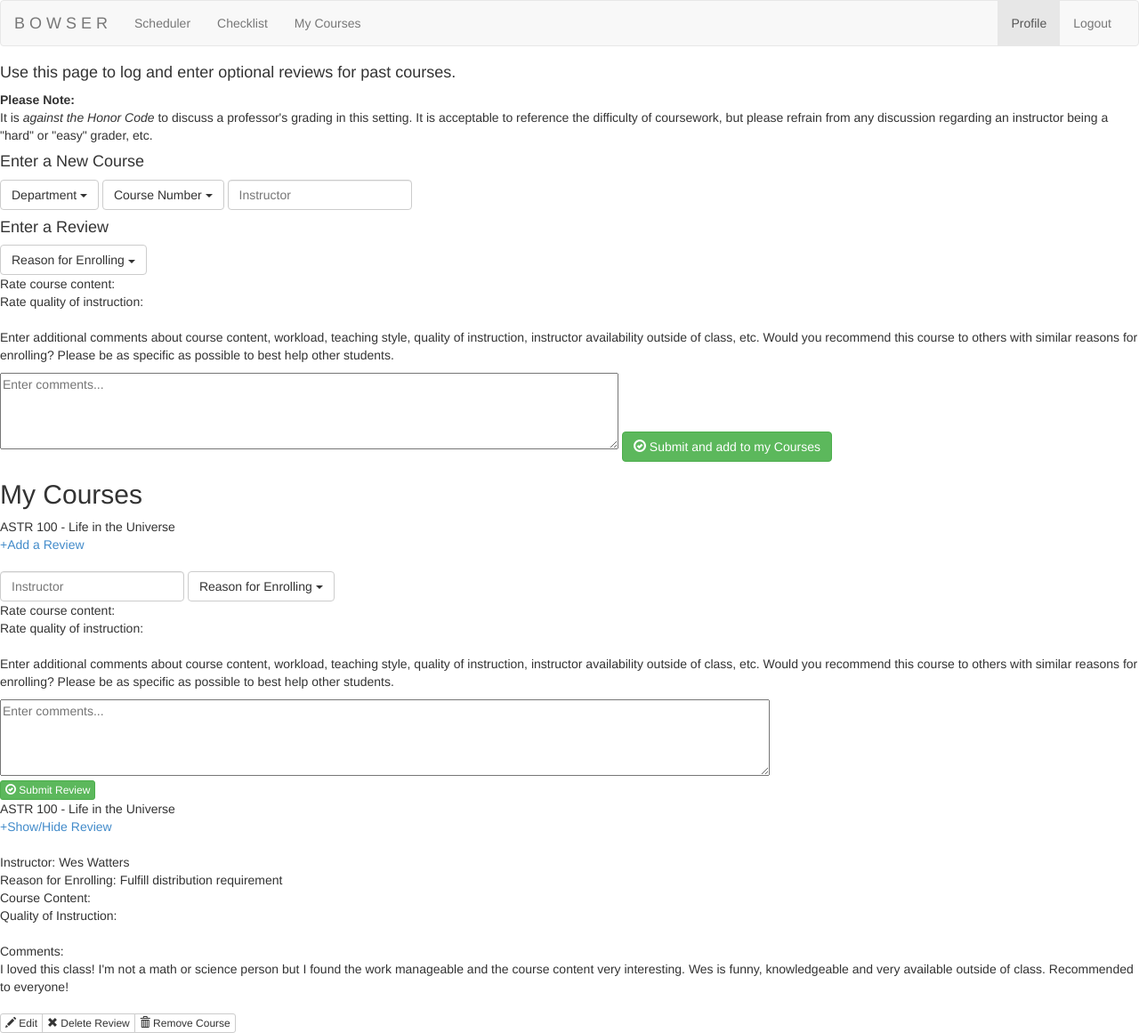
After one commit to lilsplat/bowser, a Django app: page /courses/mycourses/ in a window 1280 px wide. The commit adds this page. Shown: the whole page at 89% size. Run offline with Django 3.2, Linux system fonts and the light colour scheme; parts of the project's set-up code (start-up, migrations or seed data) failed here and were passed over; some libraries are stand-ins or nearby versions.

Commit message:
Added mycourses page

```diff
--- a/bowser/templates/courses/index.html
+++ b/bowser/templates/courses/index.html
@@ -3,8 +3,8 @@
 <html lang="en">
 <head>
     <link href="//maxcdn.bootstrapcdn.com/bootstrap/3.2.0/css/bootstrap.min.css" rel="stylesheet">
-    <link rel="stylesheet" type="text/css" href="../../static/css/genericstyling.css">
-    <link rel="stylesheet" type="text/css" href="../../static/css/indexstyle.css" >
+    <link rel="stylesheet" type="text/css" href="../static/css/genericstyling.css">
+    <link rel="stylesheet" type="text/css" href="../static/css/indexstyle.css" >
 
 	<title>Bowser Home</title>
 
@@ -33,7 +33,7 @@
       <ul class="nav navbar-nav">
 		<li><a href="#">Scheduler</a><li>
 		<li><a href="#">Checklist</a><li>
-		<li><a href="#">My Courses</a></li>
+		<li><a href="/courses/mycourses">My Courses</a></li>
       </ul>
       <ul class="nav navbar-nav navbar-right">
 		<li class="active"><a href="profile.html">Profile</a></li>
--- /dev/null
+++ b/bowser/templates/courses/mycourses.html
@@ -0,0 +1,338 @@
+
+<!DOCTYPE html>
+<html lang="en">
+<head>
+<meta charset="utf-8">
+    <link href="//maxcdn.bootstrapcdn.com/bootstrap/3.2.0/css/bootstrap.min.css" rel="stylesheet">
+    <link rel="stylesheet" href="/static/bootstrap-3.2.0-dist/css/bootstrap.css">
+    <link rel="stylesheet" type="text/css" href="/static/genericstyling.css">
+    <link rel="stylesheet" type="text/css" href="/static/mycoursesstyle.css" >
+	<title>My Courses</title>
+
+</head>
+
+<body>
+
+<div id="allcontent">
+
+<nav class="navbar navbar-default" role="navigation">
+  <div class="container-fluid">
+    <!-- Brand and toggle get grouped for better mobile display -->
+    <div class="navbar-header">
+      <button type="button" class="navbar-toggle" data-toggle="collapse" data-target="#bs-example-navbar-collapse-1">
+        <span class="sr-only">Toggle navigation</span>
+        <span class="icon-bar"></span>
+        <span class="icon-bar"></span>
+        <span class="icon-bar"></span>
+      </button>
+      <a class="navbar-brand" href="#">B O W S E R</a>
+    </div>
+
+    <!-- Collect the nav links, forms, and other content for toggling -->
+	<!-- TODO: Add actual links to the nav bar! -->
+	<div class="collapse navbar-collapse" id="bs-example-navbar-collapse-1">
+      <ul class="nav navbar-nav">
+		<li><a href="#">Scheduler</a><li>
+		<li><a href="#">Checklist</a><li>
+		<li><a href="#">My Courses</a></li>
+      </ul>
+      <ul class="nav navbar-nav navbar-right">
+		<li class="active"><a href="profile.html">Profile</a></li>
+		<li><a href="#">Logout</a></li>
+     </ul>
+    </div><!-- /.navbar-collapse -->
+  </div><!-- /.container-fluid -->
+</nav>
+
+ <div class="pagecontent">
+
+ <h4> Use this page to log and enter optional reviews for past courses. </h4>
+
+
+  <!--~~~~~~~~~~~~~~~~~~~~~Honor Code callout-->
+ <!--source: www.css3-generator.weebly.com-->
+
+ <div class="bubble">
+ <p> <strong>Please Note:
+ <br></strong> It is <em>against the Honor Code</em> to discuss
+ a professor's grading in this setting.  It is acceptable to reference the difficulty of
+ coursework, but please refrain from any discussion regarding an instructor being a
+ "hard" or "easy" grader, etc.</div>
+
+
+ <!--~~~~~~~~~~~~~~~~~~~~~Enter a New Course Box-->
+
+ 		<div id="new_course_entry" class="rounded_div">
+
+ 		<h4> Enter a New Course </h4>
+
+ 		<form class="form-inline" role="form">
+
+ 			<!-- Department dropdown -->
+			<div class="btn-group">
+  			<button type="button" class="btn btn-default dropdown-toggle" data-toggle="dropdown">
+    			Department <span class="caret"></span>
+  			</button>
+  			<ul class="dropdown-menu" role="menu">
+    			<li><a href="#">Action</a></li>
+    			<li><a href="#">Another action</a></li>
+    			<li><a href="#">Something else here</a></li>
+  			</ul>
+  			</div>
+
+
+   			<!-- Course dropdown -->
+
+			<div class="btn-group">
+  			<button type="button" class="btn btn-default dropdown-toggle" data-toggle="dropdown">
+    			Course Number <span class="caret"></span>
+  			</button>
+  			<ul class="dropdown-menu" role="menu">
+    			<li><a href="#">Action</a></li>
+    			<li><a href="#">Another action</a></li>
+    			<li><a href="#">Something else here</a></li>
+  			</ul>
+			</div>
+
+
+			<!--Professor Input-->
+        		<div class="form-group">
+            	<input type="text" class="form-control" id="new_course_prof_input"
+            	placeholder="Instructor">
+        		</div>
+
+        </form>
+
+        <h4>Enter a Review</h4>
+
+        <form class="form-inline" role="form">
+
+        	<!--Reason for Enrolling dropdown-->
+        	<div class="btn-group">
+  			<button type="button" class="btn btn-default dropdown-toggle" data-toggle="dropdown">
+    			Reason for Enrolling <span class="caret"></span>
+  			</button>
+  			<ul class="dropdown-menu" role="menu">
+    			<li><a href="#">Fulfill major/minor requirement</a></li>
+    			<li><a href="#">Fulfill distribution requirement</a></li>
+    			<li><a href="#">Elective/personal enrichment</a></li>
+  			</ul>
+			</div>
+
+			<div class="ratings"> Rate course content:
+
+			<!--
+			<div class="starRate">
+				<div>Currently rated: 3 stars<b></b></div>
+					<ul>
+						<li><a href="#"><span>Excellent</span></a></li>
+						<li><a href="#"><span>Good</span></a></li>
+						<li><a href="#"><span>Fair</span><b></b></a></li>
+						<li><a href="#"><span>Poor</span></a></li>
+						<li><a href="#"><span>Very Poor</span></a></li>
+					</ul>
+				</div>
+				-->
+			</div>
+
+
+			<div class="ratings">Rate quality of instruction:
+
+			<!--
+			<div class="starRate">
+				<div>Currently rated: 3 stars<b></b></div>
+					<ul>
+						<li><a href="#"><span>Excellent</span></a></li>
+						<li><a href="#"><span>Good</span></a></li>
+						<li><a href="#"><span>Fair</span><b></b></a></li>
+						<li><a href="#"><span>Poor</span></a></li>
+						<li><a href="#"><span>Very Poor</span></a></li>
+					</ul>
+				</div>
+				-->
+			</div>
+
+		</form>
+
+        	<br>
+
+        	<p> Enter additional comments about course content, workload, teaching style,
+        	quality of instruction, instructor availability outside of class, etc.
+        	Would you recommend this course to others with similar reasons for enrolling?
+        	Please be as specific as possible to best help other students.
+
+        	<form action="demo_form.asp" class="usrform">
+			</form>
+				<textarea id="comments" rows="4" cols="83" placeholder="Enter comments..."
+				name="comment" class="paragraphtextinput" form="usrform"></textarea>
+
+				<a href="#" class="btn btn-primary btn-success add_review_submit">
+				<span class="glyphicon glyphicon-ok-circle"></span>
+				Submit and add to my Courses</a>
+
+        <!--	<a class="btn btn-primary btn-lg" id="greensubmit"
+        	role="button">Submit and add to My Courses</a> -->
+ </div> <!--/new-course-entry-->
+
+
+
+
+ <!--~~~~~~~~~~~~~~~~~~~~~My courses-->
+
+ <div id="my_courses">
+
+ <h2> My Courses </h2>
+
+ 	<!--~~~~~~~~~~~~~This is the appearance for a student's course with no review added-->
+
+ 	<div class="added_course_without_review">
+
+ 	<span class="course_title"> ASTR 100 - Life in the Universe </span>
+ 		<!--Add a Review toggle button-->
+ 		<br> <a href="#"><span class="add_review_toggle">+Add a Review</span></a>
+
+
+
+ 		<!--~~~~~~~~~~~~~~~~~~~~~Toggle form to Add review to an existing course-->
+
+ 	<div class="show_hide_add_review_toggle">
+
+ 		<form class="form-inline" role="form">
+
+ 			<!--Professor Input-->
+        		<br><div class="form-group">
+            	<input type="text" class="form-control" id="add_review_prof_input"
+            	placeholder="Instructor">
+        		</div>
+
+
+        	<!--Reason for Enrolling dropdown-->
+        	<div class="btn-group">
+  			<button type="button" class="btn btn-default dropdown-toggle" data-toggle="dropdown">
+    			Reason for Enrolling <span class="caret"></span>
+  			</button>
+  			<ul class="dropdown-menu" role="menu">
+    			<li><a href="#">Fulfill major/minor requirement</a></li>
+    			<li><a href="#">Fulfill distribution requirement</a></li>
+    			<li><a href="#">Elective/personal enrichment</a></li>
+  			</ul>
+			</div>
+
+			<div class="ratings"> Rate course content:
+
+			<!--
+			<div class="starRate">
+				<div>Currently rated: 3 stars<b></b></div>
+					<ul>
+						<li><a href="#"><span>Excellent</span></a></li>
+						<li><a href="#"><span>Good</span></a></li>
+						<li><a href="#"><span>Fair</span><b></b></a></li>
+						<li><a href="#"><span>Poor</span></a></li>
+						<li><a href="#"><span>Very Poor</span></a></li>
+					</ul>
+				</div>
+				-->
+			</div>
+
+
+			<div class="ratings">Rate quality of instruction:
+
+			<!--
+			<div class="starRate">
+				<div>Currently rated: 3 stars<b></b></div>
+					<ul>
+						<li><a href="#"><span>Excellent</span></a></li>
+						<li><a href="#"><span>Good</span></a></li>
+						<li><a href="#"><span>Fair</span><b></b></a></li>
+						<li><a href="#"><span>Poor</span></a></li>
+						<li><a href="#"><span>Very Poor</span></a></li>
+					</ul>
+				</div>
+				-->
+			</div>
+
+		</form>
+
+        	<br>
+
+        	<p> Enter additional comments about course content, workload, teaching style,
+        	quality of instruction, instructor availability outside of class, etc.
+        	Would you recommend this course to others with similar reasons for enrolling?
+        	Please be as specific as possible to best help other students.
+
+        	<form action="demo_form.asp" class="usrform">
+			</form>
+				<textarea id="add_comments" rows="4" cols="104" placeholder="Enter comments..."
+				name="comment" class="paragraphtextinput" form="usrform"></textarea>
+
+        	<br> <a href="#" class="btn btn-xs btn-success add_review_submit">
+        	<span class="glyphicon glyphicon-ok-circle"></span> Submit Review</a>
+
+ 	</div> <!--/show_hide_add_review_toggle-->
+
+ 	</div> <!--/addedcoursewithoutreview-->
+
+
+ 	<!--~~~~~~~~~~~~~~~~~~~~~This is the appearance for a student's course WITH a review added-->
+
+ 	<div class="added_course_with_review">
+
+ 	<span class="course_title"> ASTR 100 - Life in the Universe </span>
+
+ 	<!--Show Review toggle button-->
+ 		<br> <a href="#"><span class="show_review_toggle">+Show/Hide Review</span></a>
+
+ 	<!--~~~~~~~~~~~~~~~~~~~~~Toggle to show/hide course review-->
+
+
+ 	<div class="show_hide_entered_review_toggle">
+ 	<br>Instructor: <span class="entered_instructor"> Wes Watters </span> <br>
+ 	Reason for Enrolling: <span class="entered_reason"> Fulfill distribution requirement </span>
+ 	<br>Course Content: <span class="entered_course_stars"></span><br>
+ 	Quality of Instruction: <span class="entered_instruction_stars"></span>
+ 	<br>
+ 	<br>
+ 	Comments: <br><span class="entered_comments">I loved this class!  I'm not a math or science
+ 	person but I found the work manageable and the course content very interesting.  Wes is
+ 	funny, knowledgeable and very available outside of class.  Recommended to everyone!</span>
+
+
+ 	<!--Edit and Delete Review Buttons-->
+ 	<br>
+ 	<br>
+ 	<div class="btn-group" id="edit_and_delete_buttons">
+
+ 	<a href="#" class="btn btn-xs btn-default edit_review_submit">
+ 	<span class="glyphicon glyphicon-pencil"></span> Edit </a>
+
+ 	<a href="#" class="btn btn-xs btn-default">
+ 	<span class="glyphicon glyphicon-remove"></span> Delete Review</a>
+
+ 	<a href="#" class="btn btn-xs btn-default edit_review_submit">
+ 	<span class="glyphicon glyphicon-trash"></span> Remove Course </a>
+
+ 	</div> <!--/btn-group-->
+
+ 	</div> <!--/show_hide_entered_review_toggle-->
+
+
+ 	</div> <!--/added_course_with_review-->
+
+
+
+
+ </div> <!--/my_courses-->
+
+
+</div> <!--/pagecontent-->
+
+</div> <!--/allcontent-->
+
+
+
+
+
+<script src="//maxcdn.bootstrapcdn.com/bootstrap/3.2.0/js/bootstrap.min.js"></script>
+<script src="../static/bootstrap-3.2.0-dist/js/bootstrap.js"></script>
+</body>
+</html>
--- a/courses/urls.py
+++ b/courses/urls.py
@@ -16,4 +16,5 @@ urlpatterns = patterns('',
 	url(r'^login/$', views.user_login, name='login'),
 	url(r'^logout/$', views.user_logout, name='logout'),
 	url(r'^create_profile/$', views.create_student_profile, name='create_profile'),
+	url(r'^mycourses/$', views.load_mycourses, name='load_mycourses'),
 )
--- a/courses/views.py
+++ b/courses/views.py
@@ -97,3 +97,6 @@ def create_student_profile(request):
 		'courses/create_profile.html',
 		{'student_form': student_form},
 		context)
+
+def load_mycourses(request):
+	return render_to_response('courses/mycourses.html')
```
Also changed, not shown: bowser/static/css/genericstyling.css (+16 -0 lines), bowser/static/css/mycoursesstyle.css (added, +154 -0 lines).
